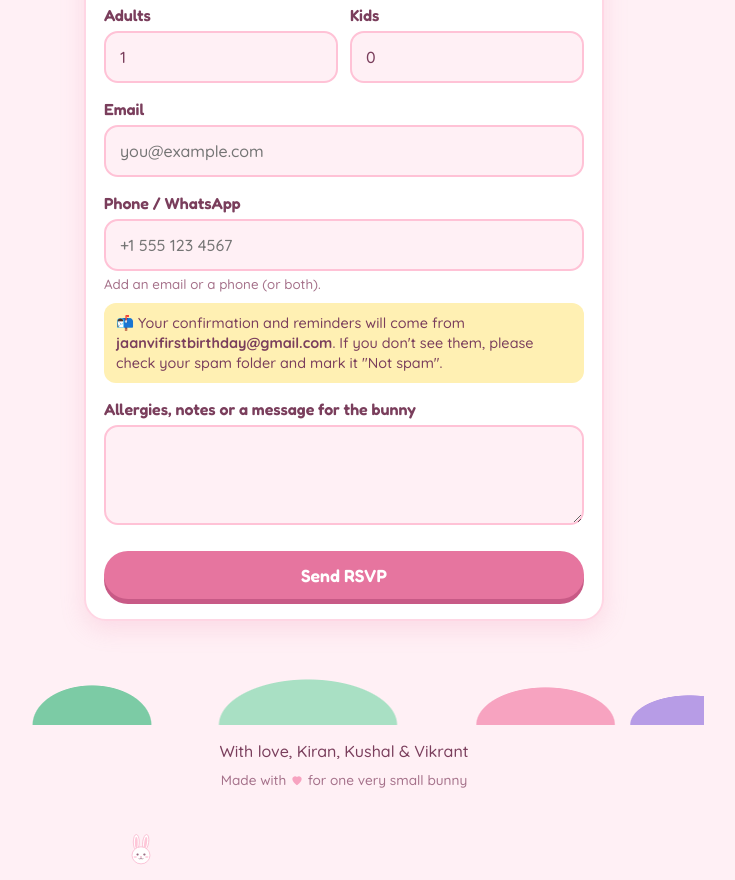
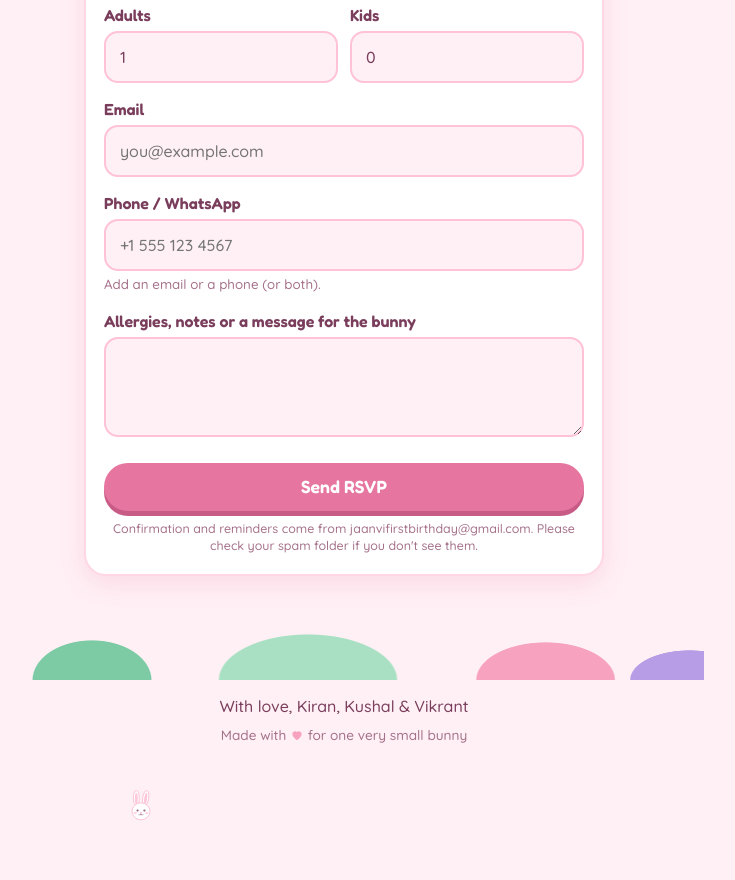
Before and after one commit to kkewlani/jaanvi-first-birthday-invite, a plain HTML site: page docs/index.html in a window 1280 px wide. Shown: the part 2229-3109 px from the top of the page, without its empty margins (296-1031 px from the left). After the commit the page ends 3065 px from the top, so only its background shows below. Drawn offline with Linux system fonts and the light colour scheme.

Commit message:
Make spam note small and place it under the RSVP button
Co-Authored-By: Claude Sonnet 5.5 <noreply@anthropic.com>

```diff
--- a/docs/index.html
+++ b/docs/index.html
@@ -169,9 +169,7 @@
       <div class="field">
         <label for="phone">Phone / WhatsApp</label>
         <input id="phone" name="phone" type="tel" inputmode="tel" autocomplete="tel" maxlength="25" placeholder="+1 555 123 4567">
-        <small>Add an email or a phone (or both).</small>
-        <p class="mailnote">📬 Your confirmation and reminders will come from <b>jaanvifirstbirthday@gmail.com</b>. If you don't see them, please check your spam folder and mark it "Not spam".</p>
-      </div>
+        <small>Add an email or a phone (or both).</small>      </div>
       <div class="field">
         <label for="notes">Allergies, notes or a message for the bunny</label>
         <textarea id="notes" name="notes" rows="3" maxlength="400"></textarea>
@@ -179,6 +177,7 @@
       <div class="hp" aria-hidden="true"><label>Website <input type="text" name="website" tabindex="-1" autocomplete="off"></label></div>
       <p class="error" id="formError" role="alert" hidden></p>
       <button class="btn big" type="submit" id="submitBtn">Send RSVP</button>
+      <p class="mailnote">Confirmation and reminders come from jaanvifirstbirthday@gmail.com. Please check your spam folder if you don't see them.</p>
     </form>
 
     <div class="thanks" id="thanks" hidden>
--- a/docs/style.css
+++ b/docs/style.css
@@ -216,4 +216,4 @@ input:focus,textarea:focus{border-color:var(--rose-d);background:#fff;box-shadow
 .fold{display:block;margin:6px auto 0;font-size:.9rem}
 .closed .scene-thanks svg.bun{animation:breathe 3s ease-in-out infinite}
 
-.mailnote{margin:8px 0 0;padding:10px 12px;background:var(--butter);border-radius:12px;font-size:.9rem;line-height:1.4}
+.mailnote{margin:10px 0 0;text-align:center;font-size:.78rem;line-height:1.35;color:var(--berry-l)}
```
